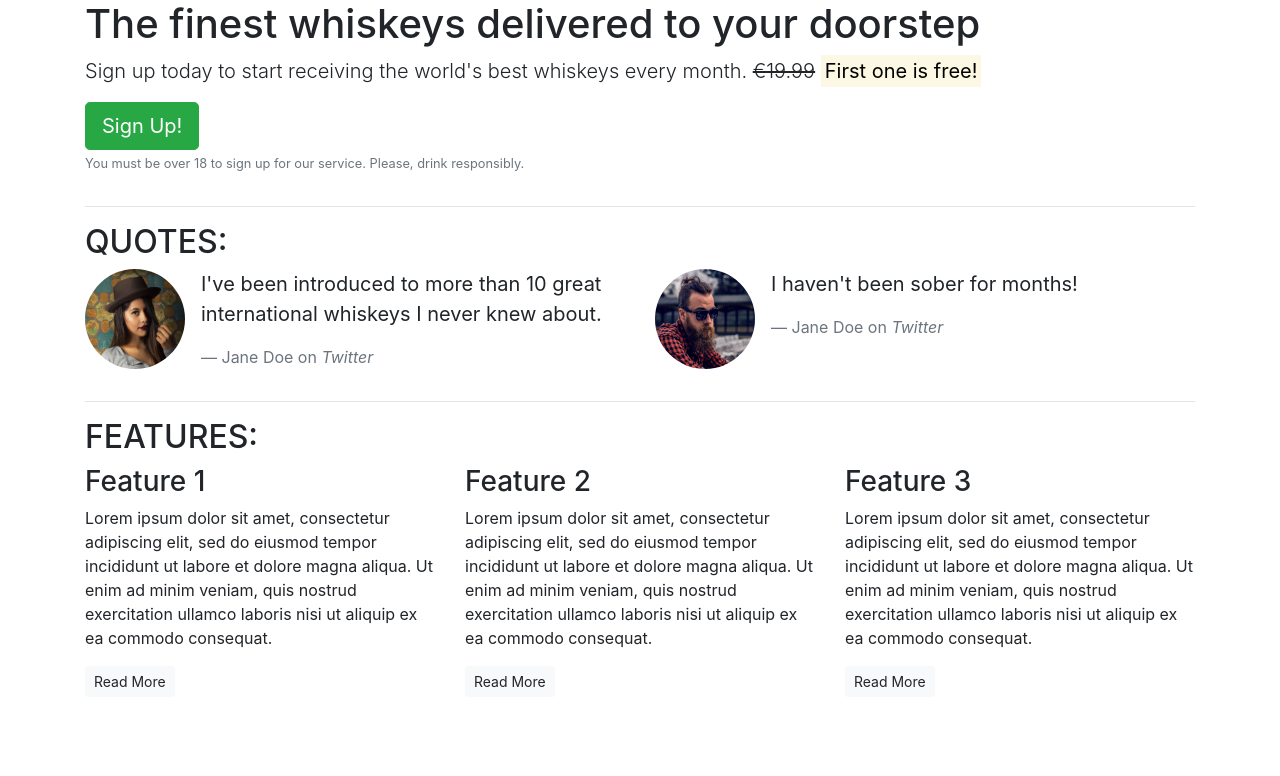
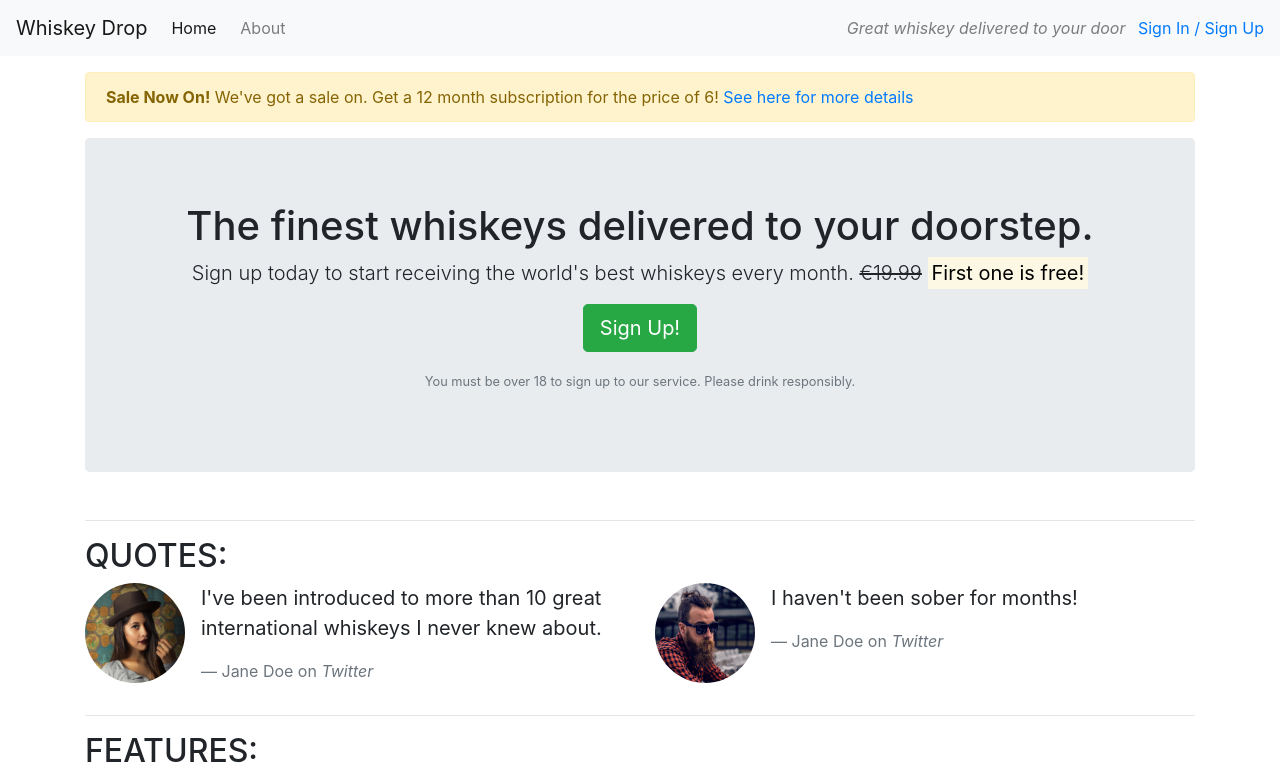
Before and after one commit to ccarroll91/Whiskey-Drop, a plain HTML site: page index.html in a window 1280 px wide. Shown: the top 776 px of the page. Drawn offline with nearby package versions, Linux system fonts and the light colour scheme.

Commit message:
required update due to failed push, code copied from source

```diff
--- a/index.html
+++ b/index.html
@@ -9,16 +9,42 @@
     <title>Whiskey Drop | Taste a new whiskey experience every month</title>
 </head>
 <body>
-    <article class="container">
-        <!--Callout-->
+     <!--Nav-->
+    <nav class="navbar navbar-light navbar-expand-sm bg-light">
+        <a href="/" class="navbar-brand">
+                    Whiskey Drop</a>
+        <ul class="navbar-nav mr-auto">
+            <li class="active nav-item mr-2"><a class="nav-link" href="/">Home</a></li>
+            <li class="nav-item mr-2"><a class="nav-link" href="">About</a></li>
+            <li class="nav-item mr-2 d-block d-sm-none"><a class="nav-link" href="">Sign In / Sign Up</a></li>
+        </ul>
+
+        <div class="d-none d-md-block">
+            <p class="navbar-text my-auto mr-2"><i>Great whiskey delivered to your door</i></p>
+            <a href="/login">Sign In / Sign Up</a>
+        </div>
+        <!--</div>-->
+    </nav>
+    <article class="container mt-3">
+        <div class="row d-none d-sm-block">
+            <div class="col-12">
+                <div class="alert alert-warning">
+                    <strong>Sale Now On!</strong> We've got a sale on. Get a 12 month subscription for the price of 6! <a href="">See here for more details</a>
+                </div>
+            </div>
+        </div>
+        <!-- Callout -->
         <div class="row">
             <div class="col-12">
-            <section class="callout">
-                <h1>The finest whiskeys delivered to your doorstep</h1>
-                <p class="lead">Sign up today to start receiving the world's best whiskeys every month. <s>€19.99</s> <strong><mark>First one is free!</mark></strong></p>
-                <button class="btn btn-success btn-lg">Sign Up!</button>
-                <p class="text-muted"><small>You must be over 18 to sign up for our service. Please, drink responsibly.</small></p>
-            </section>
+                <section class="callout jumbotron text-center">
+                    <h1>The finest whiskeys delivered to your doorstep.</h1>
+                    <p class="lead">Sign up today to start receiving the world's best whiskeys every month.
+                        <s class="d-none d-sm-inline">€19.99</s>
+                        <span class="d-inline d-sm-none"><br></span>
+                        <strong><mark>First one is free!</mark></strong></p>
+                    <p><button class="btn btn-lg btn-success">Sign Up!</button></p>
+                    <p class="text-muted"><small>You must be over 18 to sign up to our service. Please drink responsibly.</small></p>
+                </section>
             </div>
         </div>
          <!-- /.callout -->
@@ -98,6 +124,10 @@
         <!-- /.features -->
 
     </article>
+    <script src="https://code.jquery.com/jquery-3.5.1.slim.min.js" integrity="sha384-DfXdz2htPH0lsSSs5nCTpuj/zy4C+OGpamoFVy38MVBnE+IbbVYUew+OrCXaRkfj" crossorigin="anonymous"></script>
+    <script src="https://cdn.jsdelivr.net/npm/popper.js@1.16.1/dist/umd/popper.min.js" integrity="sha384-9/reFTGAW83EW2RDu2S0VKaIzap3H66lZH81PoYlFhbGU+6BZp6G7niu735Sk7lN" crossorigin="anonymous"></script>
+    <script src="https://cdn.jsdelivr.net/npm/bootstrap@4.5.3/dist/js/bootstrap.min.js" integrity="sha384-w1Q4orYjBQndcko6MimVbzY0tgp4pWB4lZ7lr30WKz0vr/aWKhXdBNmNb5D92v7s" crossorigin="anonymous"></script>
+    <script src="https://cdn.jsdelivr.net/npm/bootstrap@4.5.3/dist/js/bootstrap.bundle.min.js" integrity="sha384-ho+j7jyWK8fNQe+A12Hb8AhRq26LrZ/JpcUGGOn+Y7RsweNrtN/tE3MoK7ZeZDyx" crossorigin="anonymous"></script>
 </body>
 
 </html>
```
